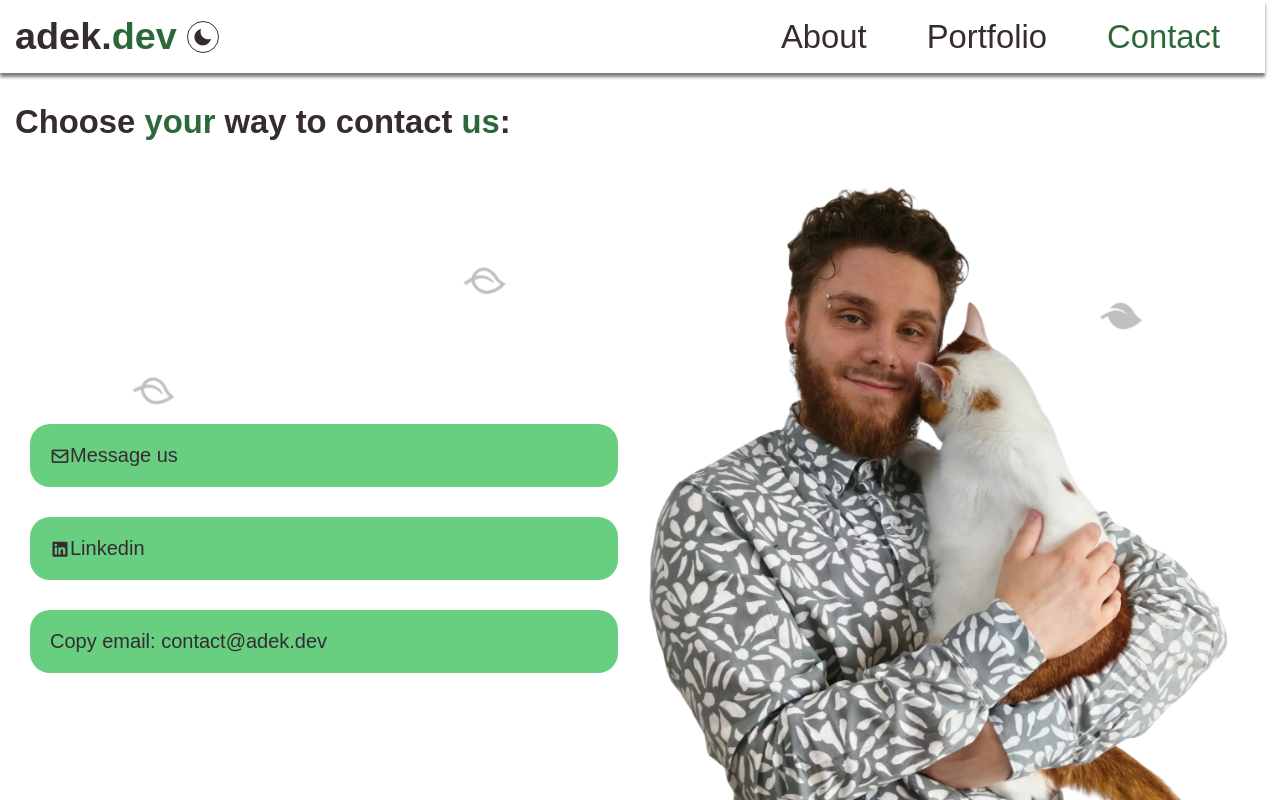
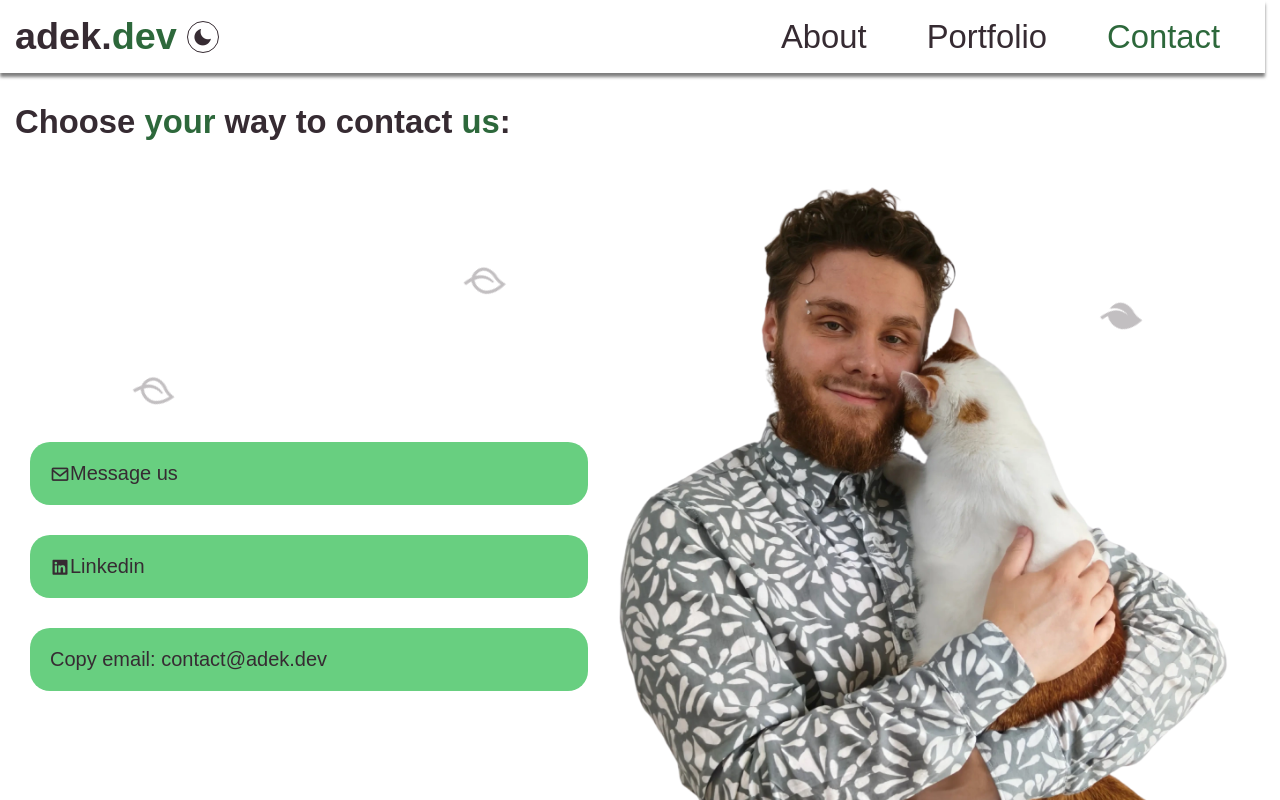
Before and after one commit to AdrianImiolek/MyWebsite, a React (Vite) app: page /contact in a window 1280 px wide. Shown: the top 800 px of the page. Built offline with nearby package versions, Linux system fonts and the light colour scheme.

Commit message:
Fixed image space reservation

```diff
--- a/src/components/page-specific/ContactMain/ContactMain.jsx
+++ b/src/components/page-specific/ContactMain/ContactMain.jsx
@@ -28,8 +28,7 @@ export default function ContactMain() {
 							<ButtonGreen className="contact__content__link" link="" text={isClicked ? "Copied to clipboard!" : "Copy email: contact@adek.dev"} onClick={() => copyToClipboard("contact@adek.dev")} />
 						</div>
 						<div className="img__container">
-							<img className="contact__image" src="/images/AdrianAndZrazik.webp" width={1400}
-								height={1747} alt="Adrian holding Zrazik" />
+							<img className="contact__image" src="/images/AdrianAndZrazik.webp" alt="Adrian holding Zrazik" />
 						</div>
 					</div>
 				</section>
--- a/src/components/page-specific/ContactMain/contactMain.scss
+++ b/src/components/page-specific/ContactMain/contactMain.scss
@@ -28,7 +28,7 @@
 	.contact {
 		&__content {
 			display: grid;
-			grid-template-columns: 1fr 1fr;
+			grid-template-columns: 1fr auto;
 		}
 	}
 }
--- a/src/pages/home/home.scss
+++ b/src/pages/home/home.scss
@@ -24,6 +24,7 @@
 			width: 100%;
 		}
 
+		// width: auto, height: auto They tell the browser "don't use the attributes as the literal size, calculate the size naturally based on the image's intrinsic ratio and constraints like max-height".
 		&-img {
 			padding: var(--rem-md);
 			max-width: 100%;
--- a/src/styles/index.css
+++ b/src/styles/index.css
@@ -53,6 +53,7 @@ body {
 
 .img__container {
 	width: 100%;
+	min-height: 300px;
     background: transparent;
     transition: 0.3s;
     overflow: hidden;
@@ -83,3 +84,9 @@ body {
 		animation-duration: 0.3s;
 	}
 }
+
+@media (min-width: 992px) {
+	.img__container {
+		min-height: 600px;
+	}
+}
```
